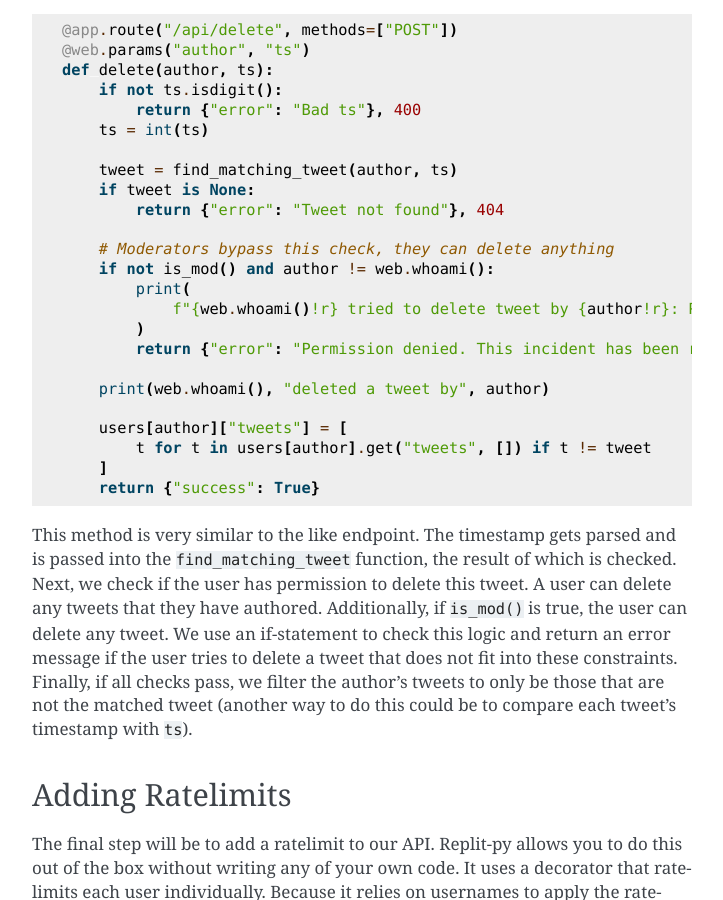
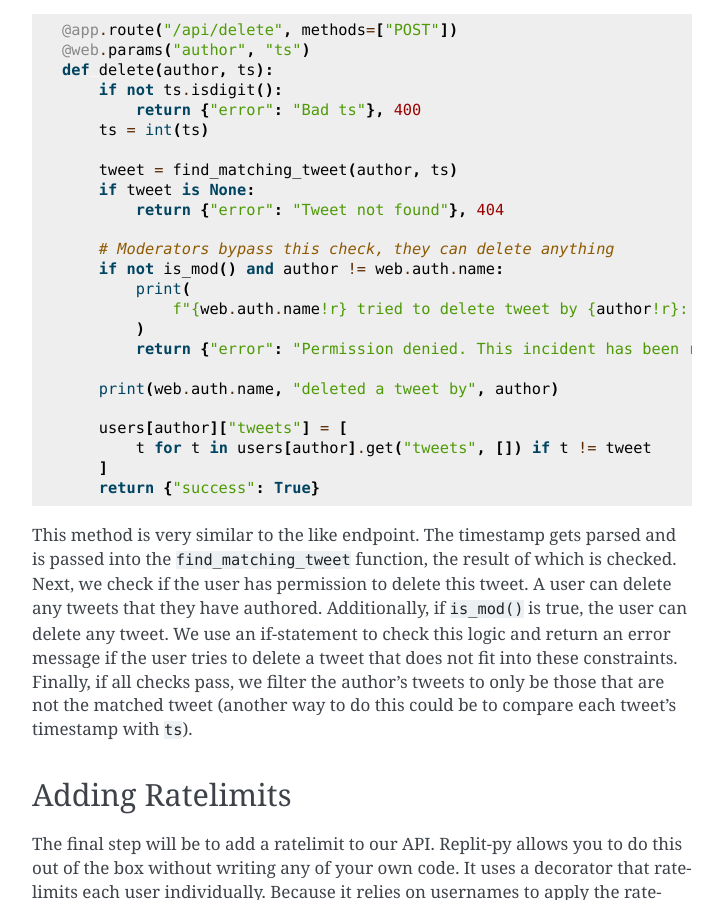
Before and after one commit to replit/replit-py, a Sphinx documentation site: the page built from docs/web_tutorial.rst, in a window 1280 px wide and 900 px high, scrolled down 10275 px. Shown: the whole window, without its empty margins (388-1111 px from the left). Built offline with Sphinx 7.4.7, drawn with Linux system fonts in a browser that asks for light colours; some of the changed text lies outside the part shown.

Commit message:
Replace web.whoami() with web.auth.name

```diff
--- a/docs/web_tutorial.rst
+++ b/docs/web_tutorial.rst
@@ -254,7 +254,7 @@
 
   def is_mod(username):
       # Check whether a user has moderator priveleges
-      return web.whoami() in ("Scoder12", "Your_username_here")
+      return web.auth.name in ("Scoder12", "Your_username_here")
 
   # Landing page, only for signed out users
   @app.route("/")
@@ -269,7 +269,7 @@
   def home():
       if not web.auth.is_authenticated:
           return web.local_redirect("/")
-      return flask.render_template("home.html", name=web.whoami(), MOD=is_mod(web.whoami()))
+      return flask.render_template("home.html", name=web.auth.name, MOD=is_mod(web.auth.name))
 
 Copy the the :code:`static/main.css`,  :code:`templates/base.html`,
 :code:`templates/index.html`, and :code:`templates/home.html` files from
@@ -333,7 +333,7 @@
       # Use .get() to handle missing keys
       users.current.get("tweets", []).append(newtweet)
 
-      print(f"{web.whoami()} tweeted: {body!r}")
+      print(f"{web.auth.name} tweeted: {body!r}")
 
       return {"success": True}
 
@@ -435,7 +435,7 @@
       if tweet is None:
           return {"error": "Tweet not found"}, 404
 
-      me = web.whoami()
+      me = web.auth.name
       # Convert to a unique set so we can add and remove and prevent double liking
       likes = set(tweet.get("likes", []))
       if action == "like":
@@ -499,13 +499,13 @@
           return {"error": "Tweet not found"}, 404
 
       # Moderators bypass this check, they can delete anything
-      if not is_mod() and author != web.whoami():
+      if not is_mod() and author != web.auth.name:
           print(
-              f"{web.whoami()!r} tried to delete tweet by {author!r}: Permission denied"
+              f"{web.auth.name!r} tried to delete tweet by {author!r}: Permission denied"
           )
           return {"error": "Permission denied. This incident has been reported."}, 401
 
-      print(web.whoami(), "deleted a tweet by", author)
+      print(web.auth.name, "deleted a tweet by", author)
 
       users[author]["tweets"] = [
           t for t in users[author].get("tweets", []) if t != tweet
```
